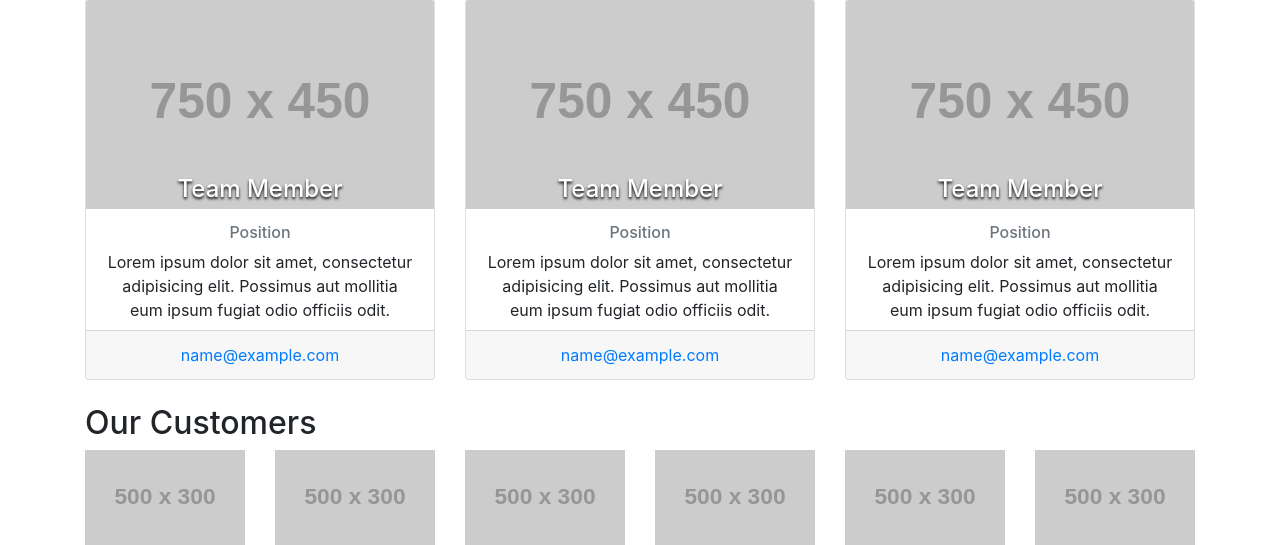
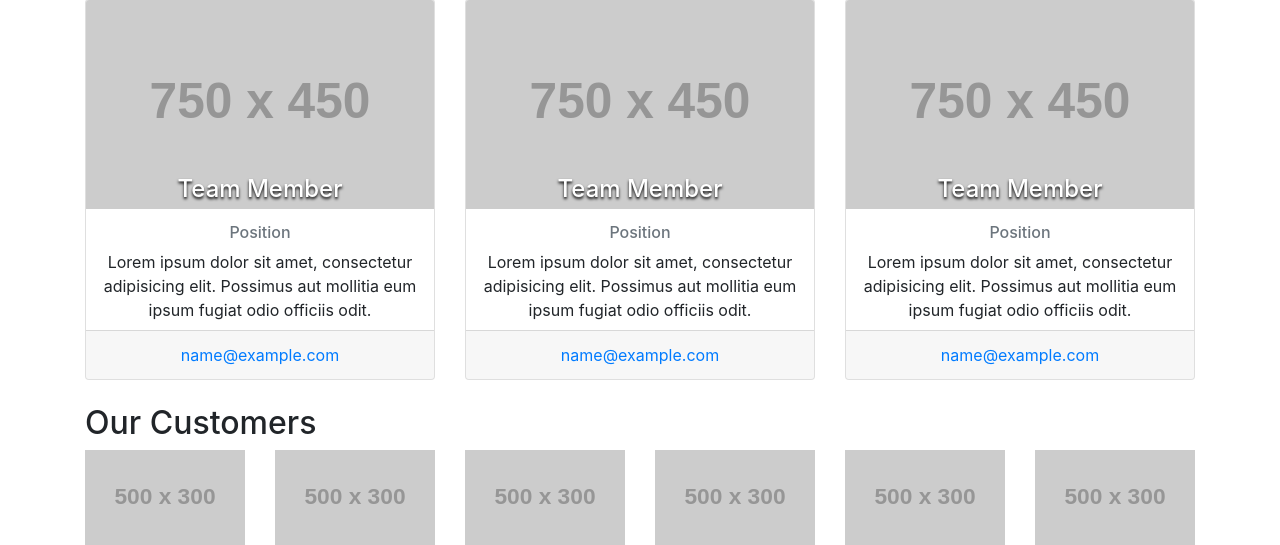
Before and after one commit to MarcLignarius/MCFB-v3.0, a PHP site: page /about.php in a window 1280 px wide. Shown: the part 618-1163 px from the top of the page. Run offline with PHP 8.4, Linux system fonts and the light colour scheme; grey boxes labelled with a size stand in for pictures from a placeholder-image service; some libraries are stand-ins or nearby versions.

Commit message:
minor style changes to card-body

```diff
--- a/css/styles.css
+++ b/css/styles.css
@@ -55,7 +55,7 @@ nav {
 }
 
 .card-body {
-  padding: 1.25rem 1.25rem 0.50rem 1.25rem;
+  padding: 1.25rem 0.25rem 0.50rem 0.25rem;
 }
 
 .card-title {
```
